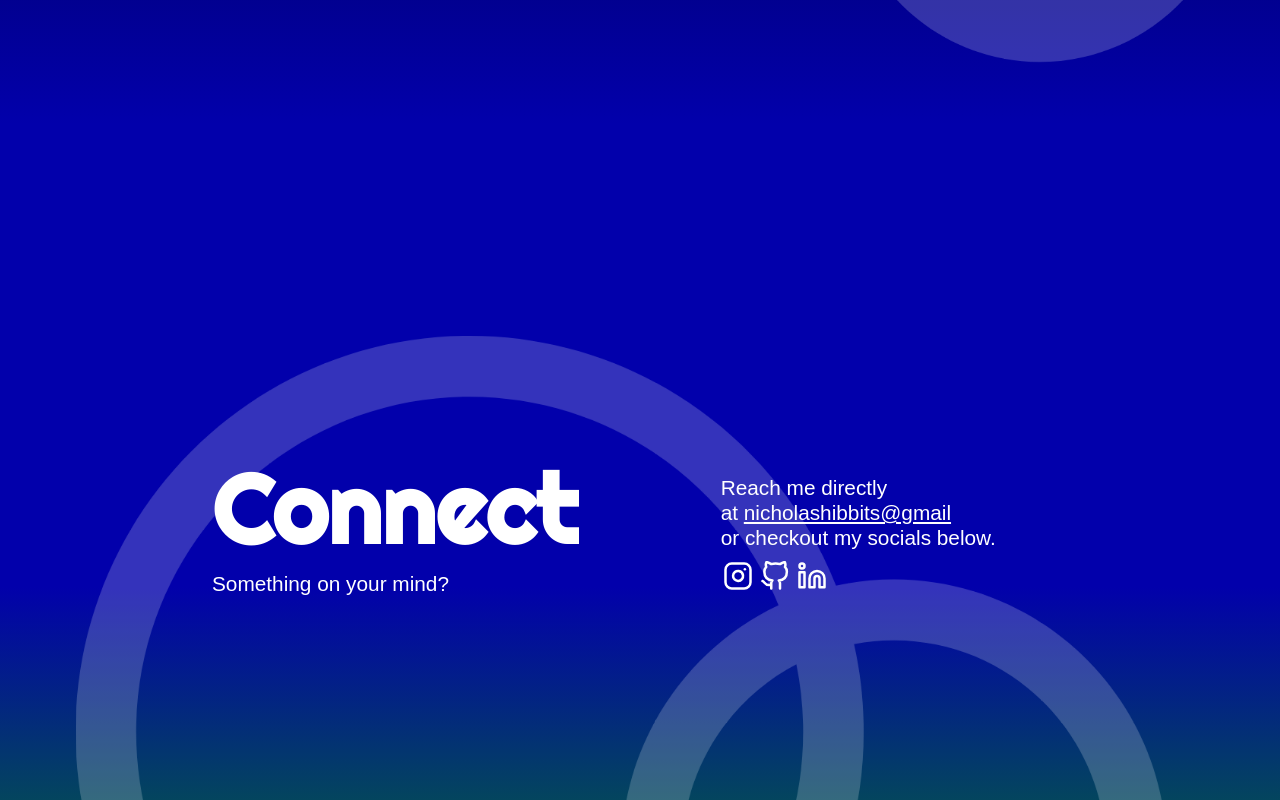
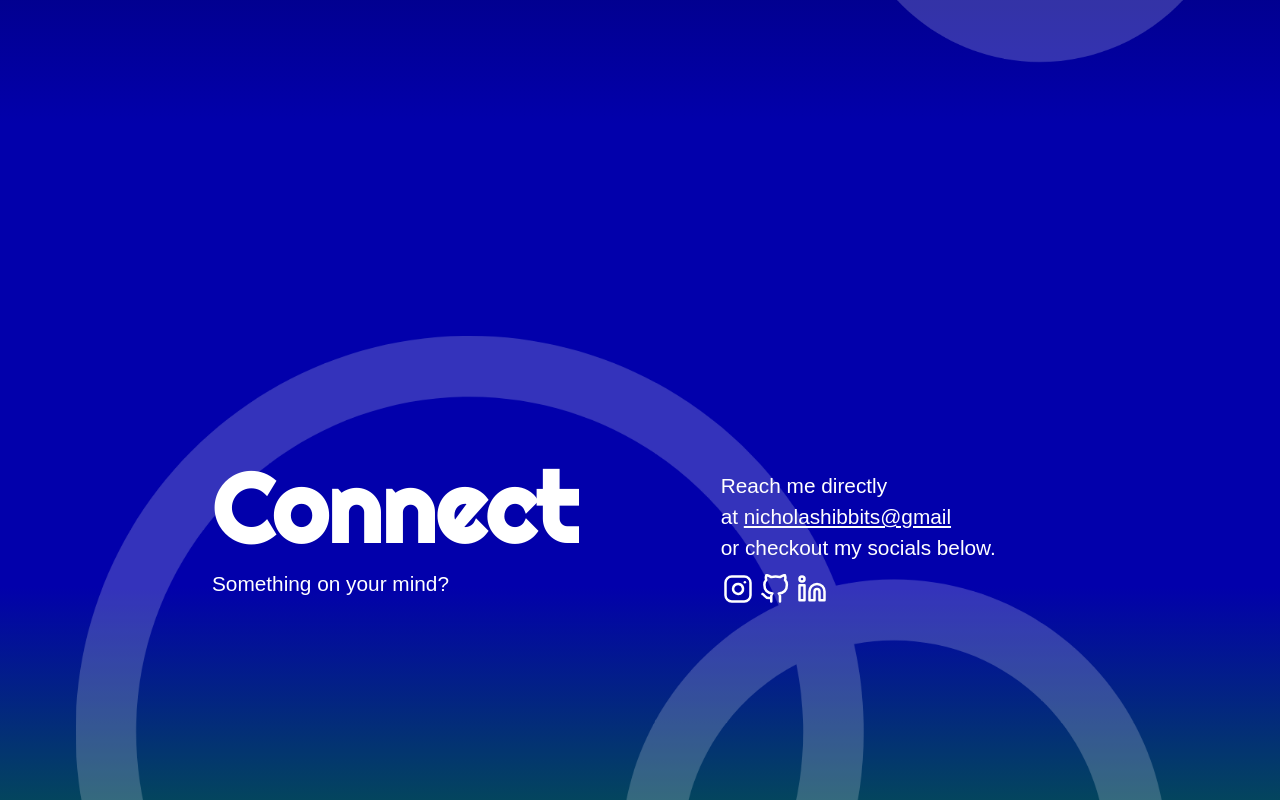
Before and after one commit to nickhibbits/react-website, a Next.js app: page / in a window 1280 px wide. Shown: the part 2324-3124 px from the top of the page. Built offline with nearby package versions, Linux system fonts and the light colour scheme; a web font is replaced by a local one.

Commit message:
adjust line-height and work card margin

```diff
--- a/components/Work.tsx
+++ b/components/Work.tsx
@@ -1,4 +1,3 @@
-import { useRef, useState } from "react";
 import { useWindowCheck } from "$/utils/customHooks/useWindowCheck";
 
 import projects from "$/constants/projects";
@@ -49,7 +48,10 @@ function Work() {
               Connect.
             </p>
           </section>
-          <div style={{ display: "grid" }}>
+          <div
+            className={workCardStyles.container_wrapper}
+            style={{ display: "grid" }}
+          >
             <div className={workCardStyles.card_scroll_container}>
               <WorkCard
                 title={"nickhibbits.com"}
--- a/styles/components/Connect.module.scss
+++ b/styles/components/Connect.module.scss
@@ -15,7 +15,7 @@
 }
 
 .contact_wrapper > p {
-  line-height: 1.2em;
+  line-height: 1.5em;
 }
 
 .contact_wrapper > p {
--- a/styles/components/WorkCard.module.scss
+++ b/styles/components/WorkCard.module.scss
@@ -3,6 +3,14 @@
 .work_container {
   overflow-x: hidden;
 }
+
+.container_wrapper {
+  margin-top: 1rem;
+  @include mediaQueries.tablet-large {
+    margin-top: 0;
+  }
+}
+
 .card_scroll_container {
   display: grid;
   grid-auto-flow: row;
--- a/styles/globals.scss
+++ b/styles/globals.scss
@@ -37,7 +37,7 @@ h2 {
 p {
   font-family: variables.$ff-secondary;
   font-size: clamp(1rem, 2vw, variables.$fs-400);
-  line-height: 1.4em;
+  line-height: 1.5em;
 }
 
 ul {
```
